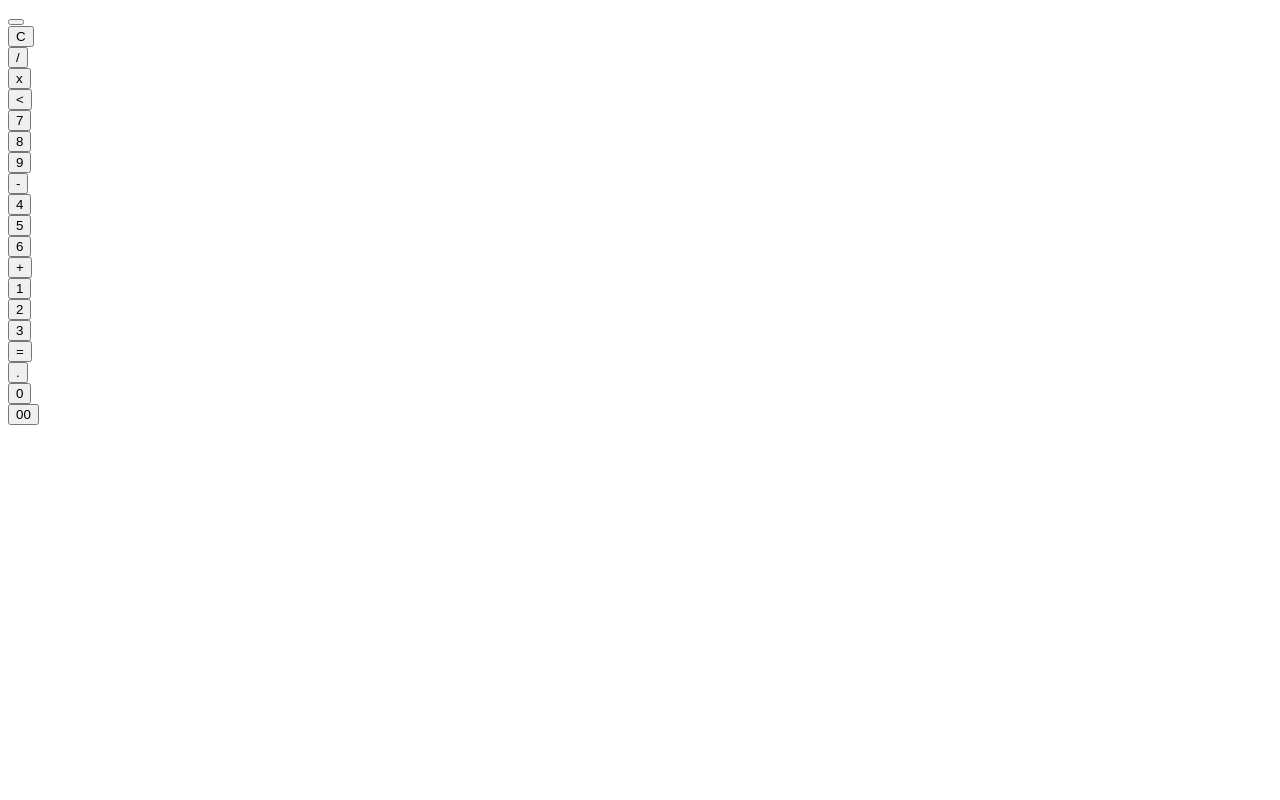
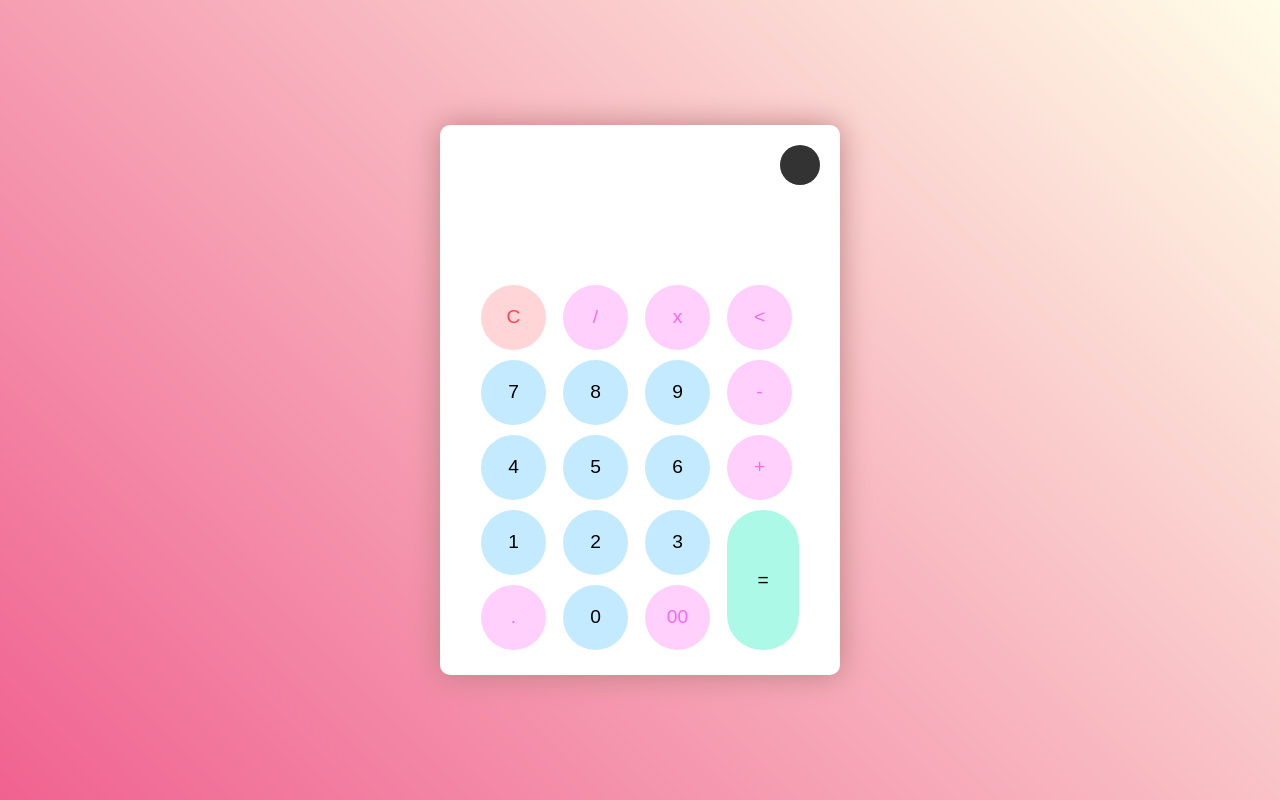
Before and after one commit to victor-msi/Calculadora-JavaScript, a plain HTML site: page index.html in a window 1280 px wide. Drawn offline with Linux system fonts and the light colour scheme.

Commit message:
Design preview: added styles

```diff
--- a/index.html
+++ b/index.html
@@ -4,69 +4,74 @@
   <meta charset="UTF-8">
   <meta http-equiv="X-UA-Compatible" content="IE=edge">
   <meta name="viewport" content="width=device-width, initial-scale=1.0">
-  <title>Calculadora</title>
+  <link rel="stylesheet" href="css/main.css">
+  <title>Calculadora JavaScript</title>
 </head>
 <body>
   <div class="main-container">
+    <div class="calculator-container dark-mode">
       <button class="switch"></button>
-    <div class="panel"></div>
+      <div class="panel">
+        <div class="panel-scream"></div>
+      </div>
       <div class="grid-container">
         <div class="grid-container__buttom" id="C">
-        <button>C</button>
+          <button class="buttom-C">C</button>
         </div>
         <div class="grid-container__buttom" id="/">
-        <button>/</button>
+          <button class="buttom-operator">/</button>
         </div>
         <div class="grid-container__buttom" id="x">
-        <button>x</button>
+          <button class="buttom-operator">x</button>
         </div>
         <div class="grid-container__buttom" id="<">
-        <button><</button>
+          <button class="buttom-operator"><</button>
         </div>
         <div class="grid-container__buttom" id="7">
-        <button>7</button>
+          <button class="buttom-number">7</button>
         </div>
         <div class="grid-container__buttom" id="8">
-        <button>8</button>
+          <button class="buttom-number">8</button>
         </div>
         <div class="grid-container__buttom" id="9">
-        <button>9</button>
+          <button class="buttom-number">9</button>
         </div>
         <div class="grid-container__buttom" id="-">
-        <button>-</button>
+          <button class="buttom-operator">-</button>
         </div>
         <div class="grid-container__buttom" id="4">
-        <button>4</button>
+          <button class="buttom-number">4</button>
         </div>
         <div class="grid-container__buttom" id="5">
-        <button>5</button>
+          <button class="buttom-number">5</button>
         </div>
         <div class="grid-container__buttom" id="6">
-        <button>6</button>
+          <button class="buttom-number">6</button>
         </div>
         <div class="grid-container__buttom" id="+">
-        <button>+</button>
+          <button class="buttom-operator">+</button>
         </div>
         <div class="grid-container__buttom" id="1">
-        <button>1</button>
+          <button class="buttom-number">1</button>
         </div>
         <div class="grid-container__buttom" id="2">
-        <button>2</button>
+          <button class="buttom-number">2</button>
         </div>
         <div class="grid-container__buttom" id="3">
-        <button>3</button>
+          <button class="buttom-number">3</button>
         </div>
-      <div class="grid-container__buttom" id="=">
-        <button>=</button>
+        <div class="grid-container__buttom grid-buttom__equal" id="=">
+          <button class="buttom-equal">=</button>
         </div>
         <div class="grid-container__buttom" id=".">
-        <button>.</button>
+          <button class="buttom-operator">.</button>
         </div>
         <div class="grid-container__buttom" id="0">
-        <button>0</button>
+          <button class="buttom-number">0</button>
         </div>
         <div class="grid-container__buttom" id="00">
-        <button>00</button>
+          <button class="buttom-operator">00</button>
+        </div>
       </div>
     </div>
   </div>
--- /dev/null
+++ b/sass/_buttons.scss
@@ -0,0 +1,39 @@
+@mixin buttoms($background, $color){
+  font-size: 1.2rem;
+  color: $color;
+  background-color: $background;
+}
+
+.buttom-C{
+  @include buttoms(#ffd5d8, #fc4552);
+}
+
+.buttom-operator{
+  @include buttoms(#ffd0fb, #f967f3);
+}
+
+.buttom-number{
+  @include buttoms(#c3eaff, #000);
+}
+
+.buttom-equal{
+  @include buttoms(#adf9e7, #000)
+}
+
+/* Dark-Mode */
+
+/* .buttom-C{
+  @include buttoms(#4C35AA, #fff);
+}
+
+.buttom-operator{
+  @include buttoms(#f0db4f, #aa00a4);
+}
+
+.buttom-number{
+  @include buttoms(#8efda6, #000);
+}
+
+.buttom-equal{
+  @include buttoms(#f23b00, #fff)
+} */
--- /dev/null
+++ b/sass/_calculator-container.scss
@@ -0,0 +1,28 @@
+.calculator-container{
+  padding: 20px;
+  width: 400px;
+  height: 550px;
+  border-radius: 10px;
+  background-color: #fff;
+  /* background-color: #1b1b1b; */
+  box-shadow: 0 0 30px rgb(187, 130, 130);
+
+  .switch{
+    position: relative;
+    margin-bottom: 15px;
+    left: 320px;
+    width: 40px;
+    height: 40px;
+    background-color: #333;
+    /* background-color: #fff; */
+    border-radius: 20px;
+    border: none;
+    cursor: pointer;
+  }
+
+  .panel{
+    width: 100%;
+    height: 15%;
+    /* border: 1px solid black; */
+  }
+}
--- /dev/null
+++ b/sass/_grid-container.scss
@@ -0,0 +1,26 @@
+.grid-container{
+  margin-top: 8px;
+  display: grid;
+  justify-content: center;
+  grid-template-columns: 20% 20% 20% 20%;
+  gap: 10px;
+  /* border: 1px solid black; */
+}
+
+.grid-container__buttom button{
+  width: 65px;
+  height: 65px;
+  border: none;
+  cursor: pointer;
+  border-radius: 35px;
+
+}
+
+.grid-buttom__equal{
+  grid-area: 4/4/6/5;
+
+  button{
+    width: 100%;
+    height: 100%;
+  }
+}
--- /dev/null
+++ b/sass/main.scss
@@ -0,0 +1,23 @@
+@use 'calculator-container';
+@use 'grid-container';
+@use 'buttons';
+
+*{
+  margin: 0;
+  padding: 0;
+  box-sizing: border-box;
+  font-family: sans-serif;
+}
+
+body{
+  background: linear-gradient(45deg, #f06291, #fffde7);
+}
+
+.main-container{
+  width: 100vw;
+  height: 100vh;
+  display: flex;
+  align-items: center;
+  justify-content: center;
+  flex-wrap: wrap;
+}
```
Also changed, not shown: assets/calculator - Dark mode.png (added), assets/calculator.png (added), colors.txt (added), css/main.css (added), 1 other file. Lines whose indentation alone changed are shown as unchanged.
